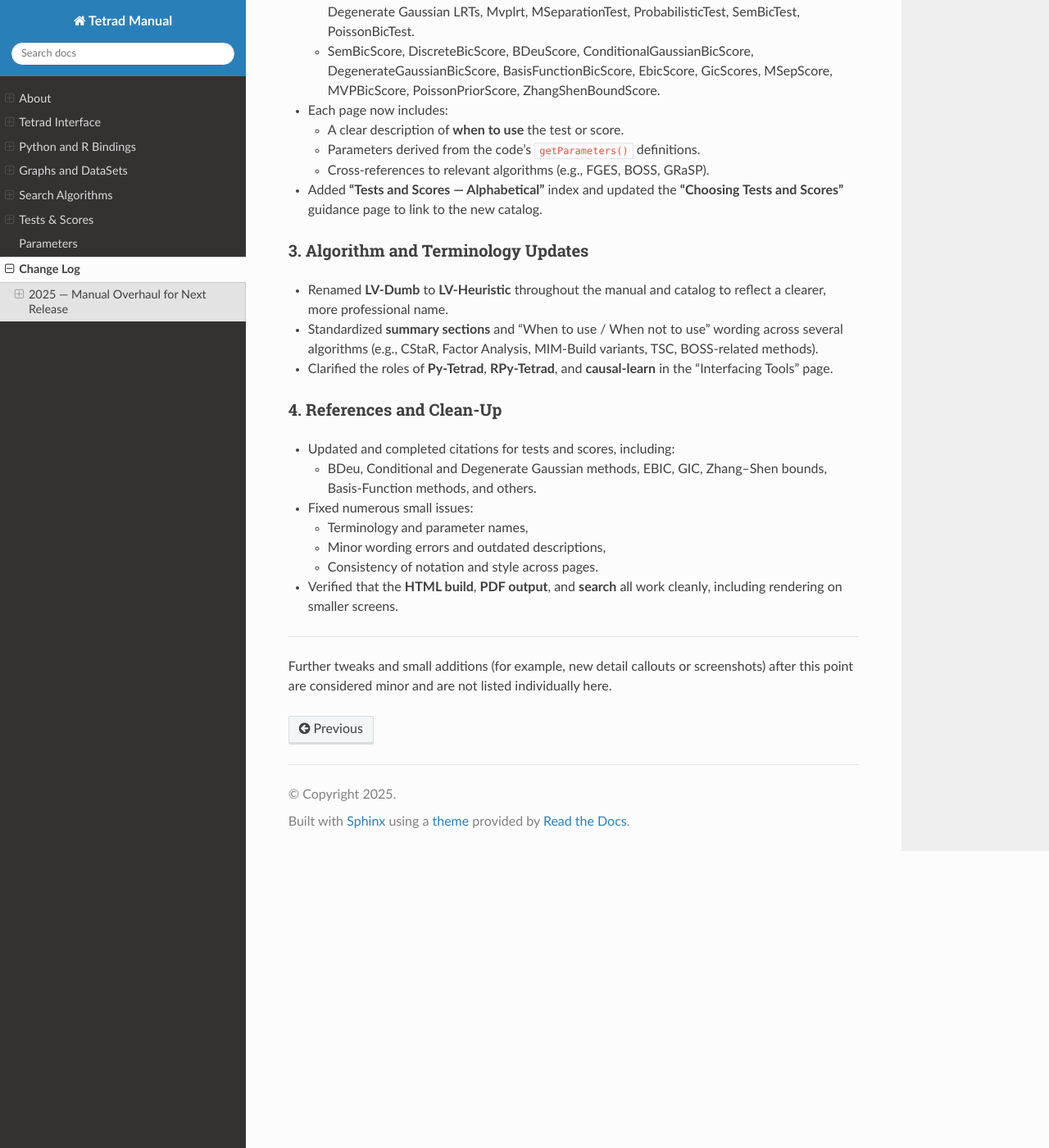
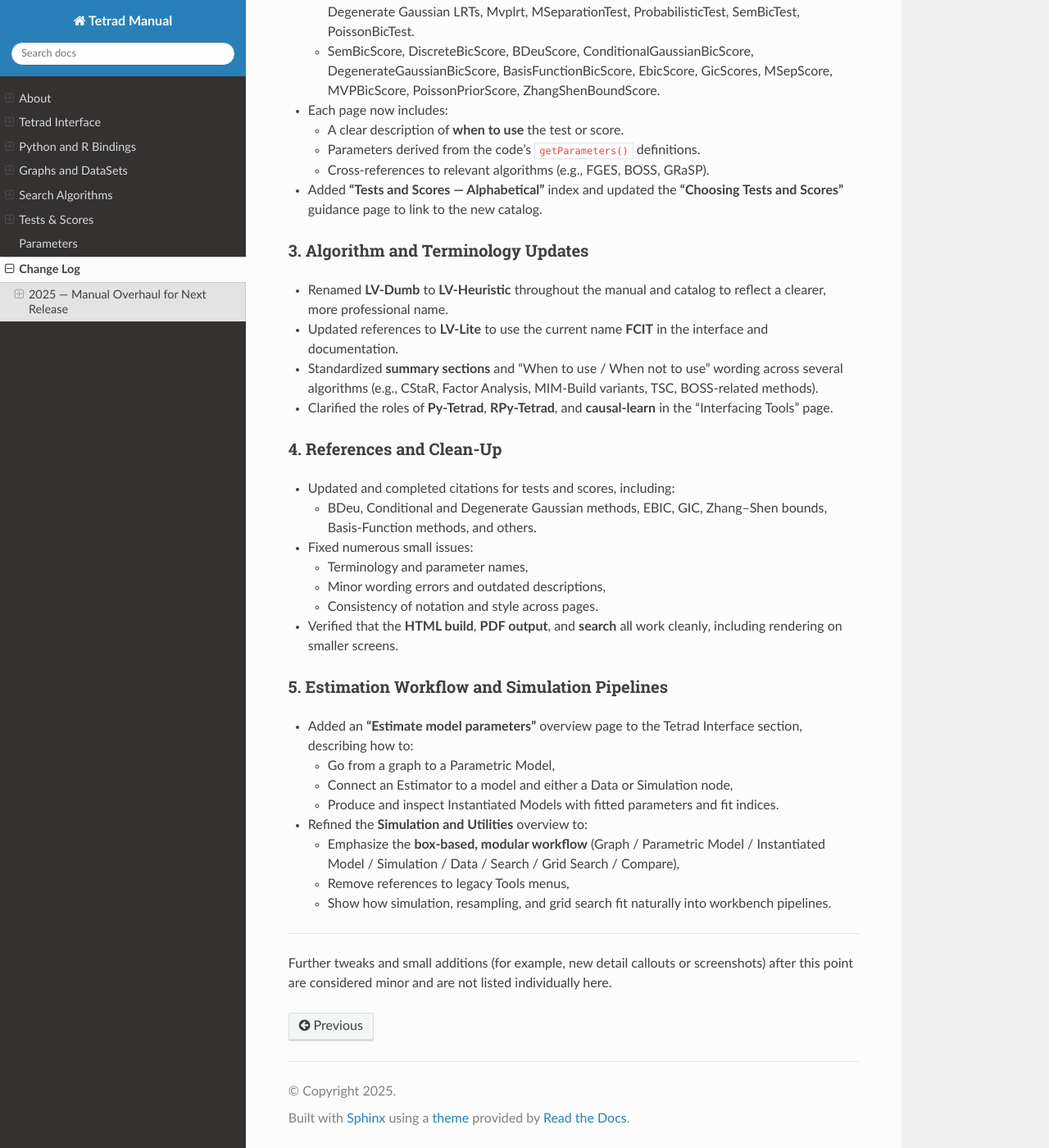
Before and after one commit to cmu-phil/tetrad-manual-rtd, a Sphinx documentation site: the page built from docs/changelog.md, in a window 1280 px wide and 1400 px high, scrolled down 914 px. Shown: the whole window at 82% size. Built offline with Sphinx 7.4.7 and the Read the Docs theme 3.1.0, drawn with Linux system fonts in a browser that asks for light colours; pages that are not in the unit, such as notebooks, are missing from menus.

Commit message:
Add new "Estimate model parameters" documentation page:
- Detailed workflow for connecting graphs, models, estimators, and data.
- Overview of Instantiated Models and parameter inspection.
- Updated navigation and changelog; added new image asset for the Estimator workflow.

```diff
--- a/docs/changelog.md
+++ b/docs/changelog.md
@@ -50,6 +50,8 @@
 
 - Renamed **LV-Dumb** to **LV-Heuristic** throughout the manual and catalog
   to reflect a clearer, more professional name.
+- Updated references to **LV-Lite** to use the current name **FCIT** in the
+  interface and documentation.
 - Standardized **summary sections** and “When to use / When not to use”
   wording across several algorithms (e.g., CStaR, Factor Analysis,
   MIM-Build variants, TSC, BOSS-related methods).
@@ -68,6 +70,20 @@
 - Verified that the **HTML build**, **PDF output**, and **search** all work
   cleanly, including rendering on smaller screens.
 
+### 5. Estimation Workflow and Simulation Pipelines
+
+- Added an **“Estimate model parameters”** overview page to the Tetrad Interface
+  section, describing how to:
+    - Go from a graph to a Parametric Model,
+    - Connect an Estimator to a model and either a Data or Simulation node,
+    - Produce and inspect Instantiated Models with fitted parameters and fit indices.
+- Refined the **Simulation and Utilities** overview to:
+    - Emphasize the **box-based, modular workflow** (Graph / Parametric Model /
+      Instantiated Model / Simulation / Data / Search / Grid Search / Compare),
+    - Remove references to legacy Tools menus,
+    - Show how simulation, resampling, and grid search fit naturally into
+      workbench pipelines.
+
 ---
 
 Further tweaks and small additions (for example, new detail callouts or
```
Also changed, not shown: docs/tetrad-interface/overview/estimating-model-parameters.md (added, +121 -0 lines), docs/tetrad-interface/overview/overview.md (+1 -0 lines), docs/_static/images/tetrad-interface/overview/estimator-overview.png (added).
